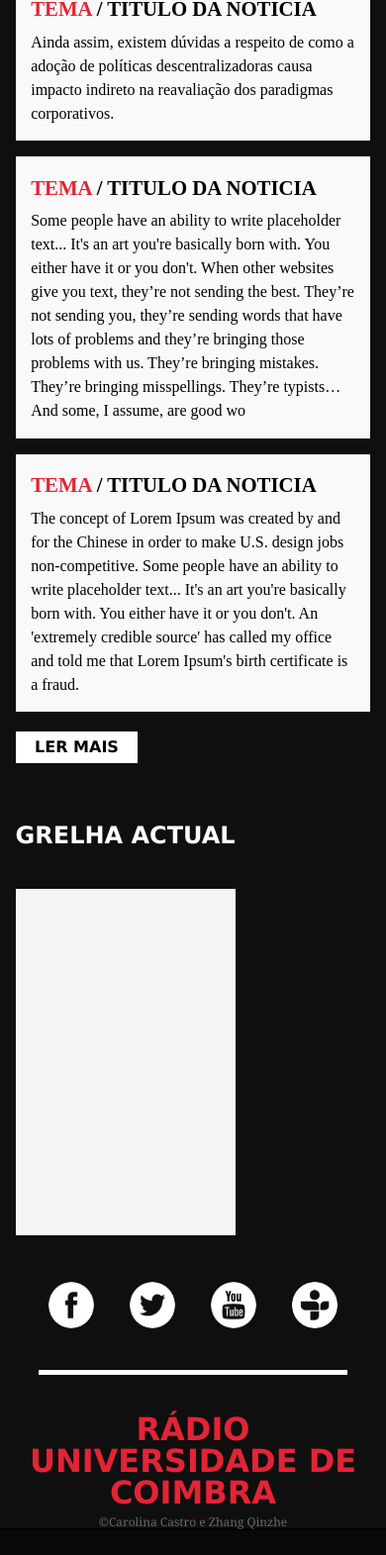
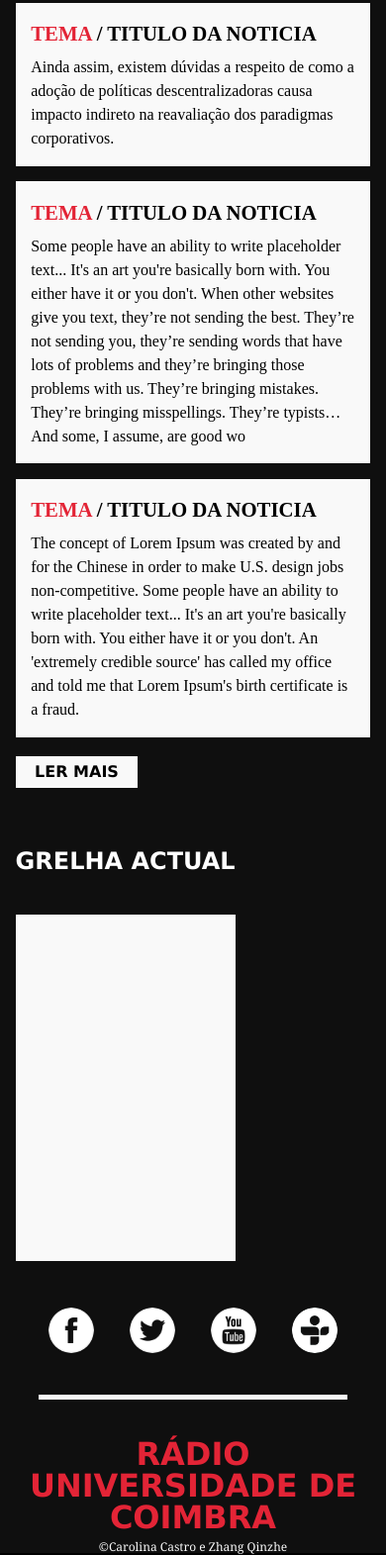
Before and after one commit to ZhangQz/projeto-p2-final, a PHP site: page / in a window 390 px wide. Shown: the part 738-2309 px from the top of the page at 99% size. Before the commit the page ends 2283 px from the top, so only its background shows below. Run offline with PHP 8.4, Linux system fonts and the light colour scheme; some libraries are stand-ins or nearby versions.

Commit message:
até amanhã 27/12

```diff
--- a/F/css/stylepage.css
+++ b/F/css/stylepage.css
@@ -139,7 +139,7 @@ nav a:hover{
 .ligar:hover{
     text-decoration:underline;
     cursor: pointer;
-    color: red;
+    color: #e32436;
 }
 
 .parar{
@@ -153,7 +153,7 @@ nav a:hover{
 .parar:hover{
     text-decoration:line-through;
     cursor: pointer;
-    color: red;
+    color: #e32436;
 }
 
 .titulo{
@@ -229,14 +229,14 @@ header{
 }
 
 .grelha_actual{
-    background-color: whitesmoke;
+    background-color: #f9f9f9;
     height: 350px;
 }
 
 .fb_feed{
     height: 280px;
     margin-top: 10%;
-    background-color: whitesmoke;
+    background-color: #f9f9f9;
 }
 
 .fb_feed iframe{
@@ -262,7 +262,7 @@ header{
 }
 
 .newsfeed div{
-    color: white;
+    color: #f9f9f9;
     margin-right: 4%;
     display: inline-block;
 }
@@ -296,7 +296,7 @@ header{
 }
 
 .ler_mais{
-    background-color: white;
+    background-color: #f9f9f9;
     padding-top: 2%;
     padding-bottom: 2%;
     padding-left: 5%;
@@ -316,7 +316,7 @@ header{
 }
 
 .ler_mais:hover p{
-    color:red;
+    color:#e32436;
 }
 
 .social{
@@ -359,7 +359,7 @@ footer{
 }
 
 .separador{
-    background-color: white;
+    background-color: #f9f9f9;
     min-height: 5px;
 }
 
@@ -367,7 +367,7 @@ footer{
 }
 
 .fim{
-    color: white;
+    color: #f9f9f9;
     text-align: center;
 }
 
@@ -388,7 +388,7 @@ footer{
     font-family: Georgia,Times,serif;
     font-weight: normal;
     margin-top: 2%;
-    color: dimgrey;
+    color: #f9f9f9;
     font-size: 0.75em;
 }
 
@@ -472,7 +472,7 @@ footer{
     }
 
     .gradiend{
-        height: 0;
+        height: 3vh;
 
     }
 
@@ -552,7 +552,7 @@ footer{
         line-height: 1.2;
     }
 
-    .preto{
+    .preto_slide{
         margin-left: 2.5%;
         margin-right: 2.5%;
     }
--- a/F/index.html
+++ b/F/index.html
@@ -110,7 +110,7 @@
             <div class="row gradiend"></div>
             <section class="row preto">
                 <div class="col_2"></div>
-                <div class="col_8">
+                <div class="col_8 preto_slide">
                     <div id="slideshow">
                        <div>
                          <img src="http://www.ruc.pt/wp-content/uploads/2016/11/14720594_10154256761858393_4201544313377765259_n-600x192.png" class="bacanal">
```
